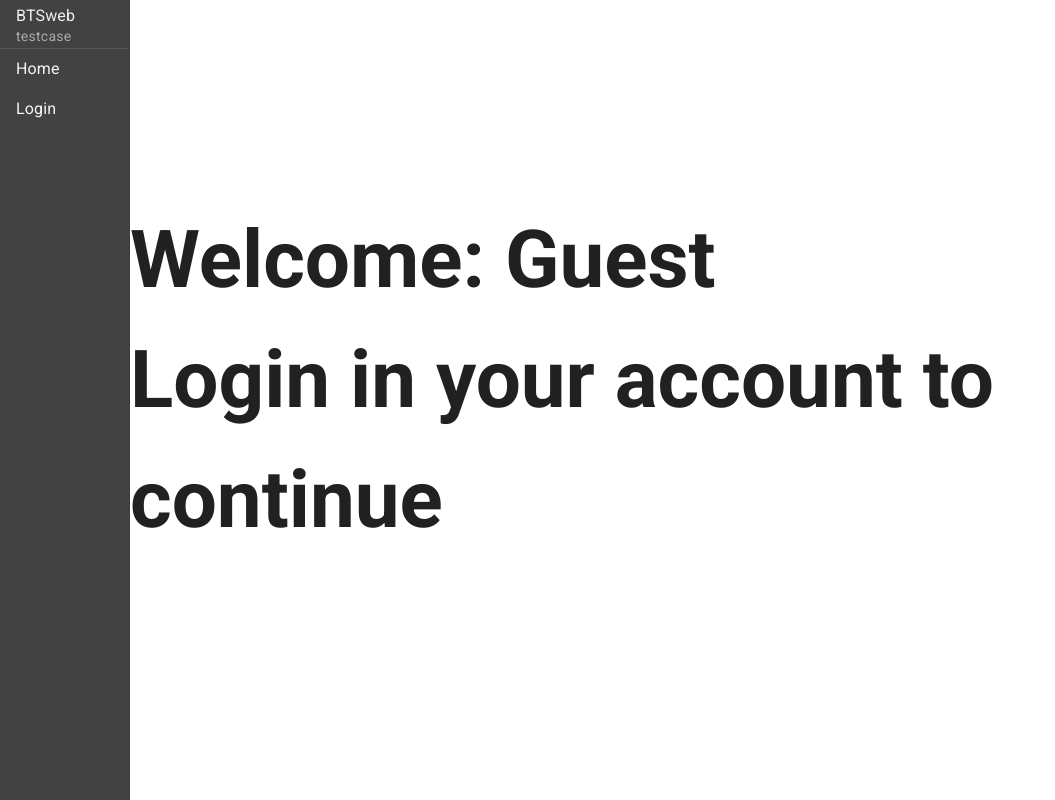
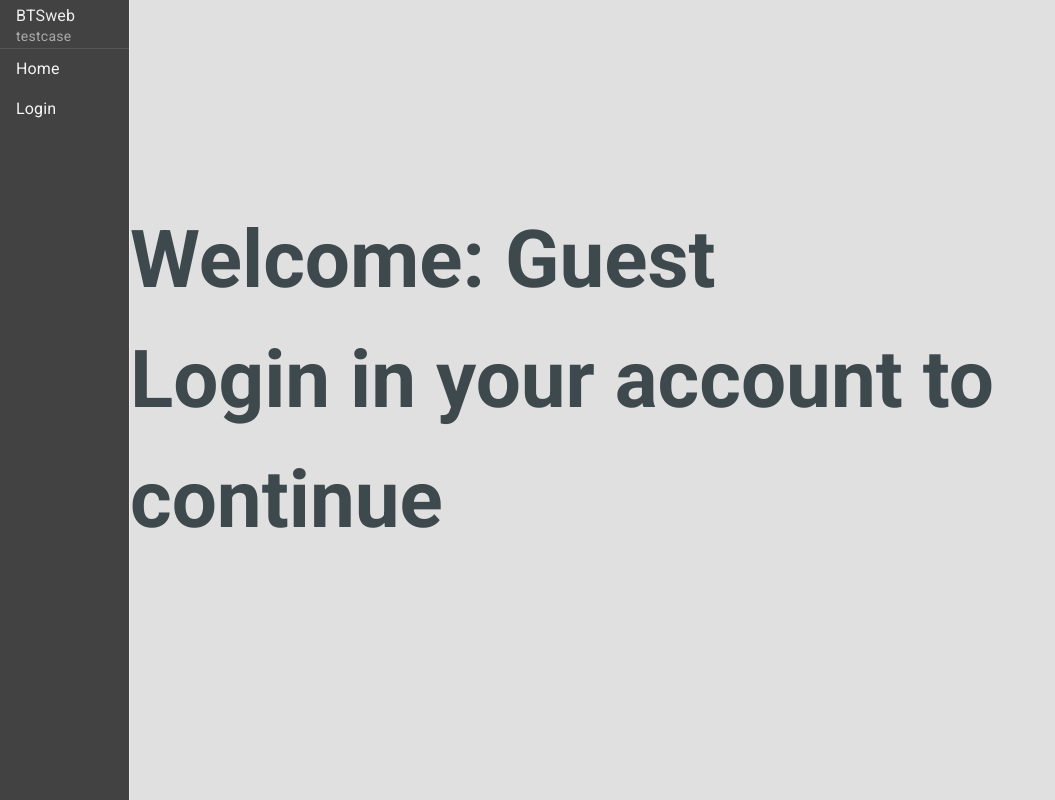
Before and after one commit to Smil1ck/BTSweb, a Vue app: page / in a window 1280 px wide. Shown: the whole page, without its empty margins (0-1055 px from the left). Built offline with nearby package versions, Linux system fonts and the light colour scheme.

Commit message:
+backgroung theme +fixed api.js +working login(stratup setup)

```diff
--- a/plugins/vuetify.js
+++ b/plugins/vuetify.js
@@ -4,6 +4,90 @@ import * as directives from "vuetify/directives";
 import { aliases, mdi } from "vuetify/iconsets/mdi";
 import "vuetify/styles";
 
+const lightGrayTheme = {
+  dark: false,
+  colors: {
+    // Основные цвета
+    primary: "#4a6572", // Серо-синий
+    "primary-darken-1": "#344955",
+    "primary-lighten-1": "#5d7988",
+
+    // Фоновые цвета
+    background: "#e0e0e0", // Светло-серый фон
+    surface: "#ffffff", // Белая поверхность для карточек
+
+    // Системные цвета
+    error: "#ef5350",
+    info: "#2196f3",
+    success: "#4caf50",
+    warning: "#ff9800",
+
+    // Дополнительные нейтральные цвета
+    "gray-50": "#fafafa",
+    "gray-100": "#f5f5f5",
+    "gray-200": "#eeeeee",
+    "gray-300": "#e0e0e0",
+    "gray-400": "#bdbdbd",
+    "gray-500": "#9e9e9e",
+    "gray-600": "#757575",
+    "gray-700": "#616161",
+    "gray-800": "#424242",
+    "gray-900": "#212121",
+
+    // Акцентные оттенки
+    accent: "#82b1ff",
+    "on-primary": "#ffffff",
+    "on-secondary": "#000000",
+    "on-background": "#263238",
+    "on-surface": "#263238",
+  },
+  variables: {
+    // Кастомизация CSS переменных
+    "border-color": "rgba(0, 0, 0, 0.12)",
+    "border-opacity": 0.12,
+    "high-emphasis-opacity": 0.87,
+    "medium-emphasis-opacity": 0.6,
+    "disabled-opacity": 0.38,
+    "idle-opacity": 0.04,
+    "hover-opacity": 0.04,
+    "focus-opacity": 0.12,
+    "selected-opacity": 0.08,
+    "activated-opacity": 0.12,
+    "pressed-opacity": 0.12,
+    "dragged-opacity": 0.08,
+
+    // Тени
+    "shadow-key-umbra-opacity": "rgba(0, 0, 0, 0.1)",
+    "shadow-key-penumbra-opacity": "rgba(0, 0, 0, 0.07)",
+    "shadow-key-ambient-opacity": "rgba(0, 0, 0, 0.06)",
+
+    // Закругления
+    "border-radius-root": "8px",
+    "border-radius-sm": "4px",
+    "border-radius-lg": "12px",
+    "border-radius-xl": "16px",
+
+    // Отступы
+    "spacing-xs": "4px",
+    "spacing-sm": "8px",
+    "spacing-md": "16px",
+    "spacing-lg": "24px",
+    "spacing-xl": "32px",
+  },
+};
+
+const darkGrayTheme = {
+  dark: true,
+  colors: {
+    primary: "#78909c",
+    background: "#121212",
+    surface: "#1e1e1e",
+    error: "#cf6679",
+    info: "#64b5f6",
+    success: "#81c784",
+    warning: "#ffb74d",
+  },
+};
 export const vuetify = createVuetify({
   components,
   directives,
@@ -19,4 +103,16 @@ export const vuetify = createVuetify({
       mdi,
     },
   },
+  theme: {
+    defaultTheme: "lightGrayTheme",
+    themes: {
+      lightGrayTheme,
+      darkGrayTheme,
+    },
+    variations: {
+      colors: ["primary", "error", "info", "success", "warning"],
+      lighten: 1,
+      darken: 1,
+    },
+  },
 });
--- a/servises/api.js
+++ b/servises/api.js
@@ -13,15 +13,14 @@ export const logAPI = async (credential) => {
     method: base_api_params.method,
     headers: base_api_params.headers,
     body: JSON.stringify({
-      username: credential.user,
-      password: credential.password,
+      username: credential.username.value,
+      password: credential.password.value,
       expiresInMins: base_api_params.tokenLifeTime,
     }),
-  })
-    .then((res) => res.json())
-    .then(console.log);
-
-  return response;
+  });
+  const result = await response.json();
+  console.log(result);
+  return result;
 };
 
 export const refAPI = async (refreshToken) => {
@@ -32,11 +31,11 @@ export const refAPI = async (refreshToken) => {
       refreshToken: refreshToken,
       expiresInMins: base_api_params.tokenLifeTime,
     }),
-  })
-    .then((res) => res.json())
-    .then(console.log);
+  });
+  const result = await response.json();
+  console.log(result);
 
-  return response;
+  return result;
 };
 
 export const authAPI = async (accessToken) => {
@@ -45,9 +44,9 @@ export const authAPI = async (accessToken) => {
     headers: {
       Authorization: `Bearer /${accessToken}/`,
     },
-  })
-    .then((res) => res.json())
-    .then(console.log);
+  });
+  const result = await response.json();
+  console.log(result);
 
-  return response;
+  return result;
 };
--- a/src/stores/user.js
+++ b/src/stores/user.js
@@ -52,7 +52,7 @@ export const useUserStore = defineStore("user", () => {
 
     try {
       const response = await logAPI(credential);
-      const { username, accessToken, refreshToken } = response.data;
+      const { username, accessToken, refreshToken } = response;
 
       //saveToken
       setTokens(accessToken, refreshToken);
--- a/views/Login.vue
+++ b/views/Login.vue
@@ -44,13 +44,14 @@
 </template>
 <script setup>
 import { ref } from "vue";
+import { useUserStore } from "@/stores/user";
 
+const userStore = useUserStore();
 //variables
 const form = ref(false);
 const username = ref(null);
 const password = ref(null);
-const loading = ref(false);
-
+const loading = ref(null);
 //Form Rules
 const passRules = [
   required,
@@ -70,6 +71,13 @@ function required(v) {
 function onSubmit() {
   if (!form.value) return;
   loading.value = true;
-  setTimeout(() => (loading.value = false), 2000);
+  try {
+    userStore.login({ username, password });
+    loading.value = false;
+  } catch (err) {
+    setTimeout(() => {
+      loading.value = false;
+    }, 2000);
+  }
 }
 </script>
```
